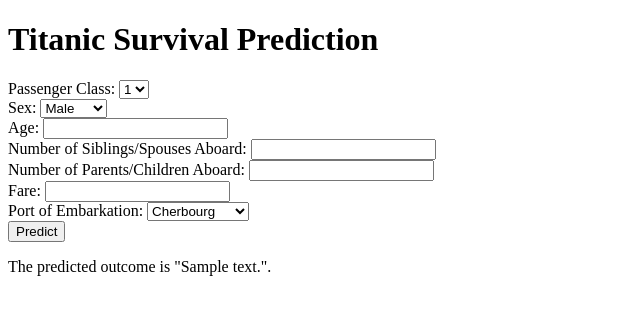
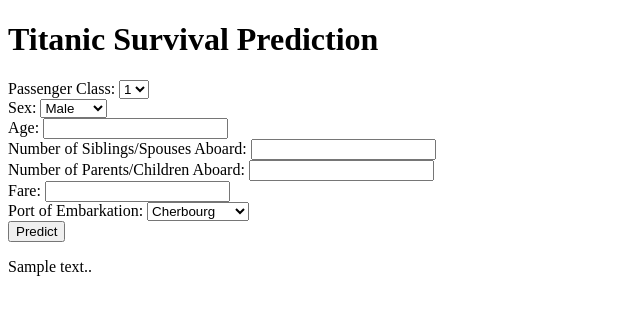
Before and after one commit to debsandipagt/Project_titanic-machine-learning-from-disaster, a Flask app: template templates/home.html in a window 1280 px wide. Shown: the top 315 px of the page, without its empty margins (0-640 px from the left). Run offline with Flask 3, Linux system fonts and the light colour scheme; the template is opened without the code that fills it: most values are stand-ins (such as "Sample title", 1, 10 or a date in 2020); parts of the project's set-up code (start-up, migrations or seed data) failed here and were passed over.

Commit message:
commiting

```diff
--- a/app.py
+++ b/app.py
@@ -38,8 +38,5 @@
         prediction_text = "survived"
     return render_template('home.html', prediction_text='The Predicted outcome is {}'.format(prediction_text))
 
-
-
-
 if __name__ == "__main__":
     app.run(debug=True)
--- a/requirements.txt
+++ b/requirements.txt
@@ -13,3 +13,4 @@
 pylint
 jupyter
 jsonify
+gunicorn
--- a/templates/home.html
+++ b/templates/home.html
@@ -43,13 +43,12 @@
 
     {% if prediction_text is not none %}
       {% if prediction_text == 0 %}
-    <p> The predicted outcome is "died". </p>
+        <p>  died. </p>
       {% elif prediction_text == 1 %}
-    <p> The predicted outcome is "survived". </p>
+        <p> survived. </p>
       {% else %}
-    <p> The predicted outcome is "{{ prediction_text }}". </p>
+        <p> {{ prediction_text }}. </p>
       {% endif %}
     {% endif %}
-
   </body>
 </html>
```
Also changed, not shown: 1 other file. Lines whose indentation alone changed are shown as unchanged.
